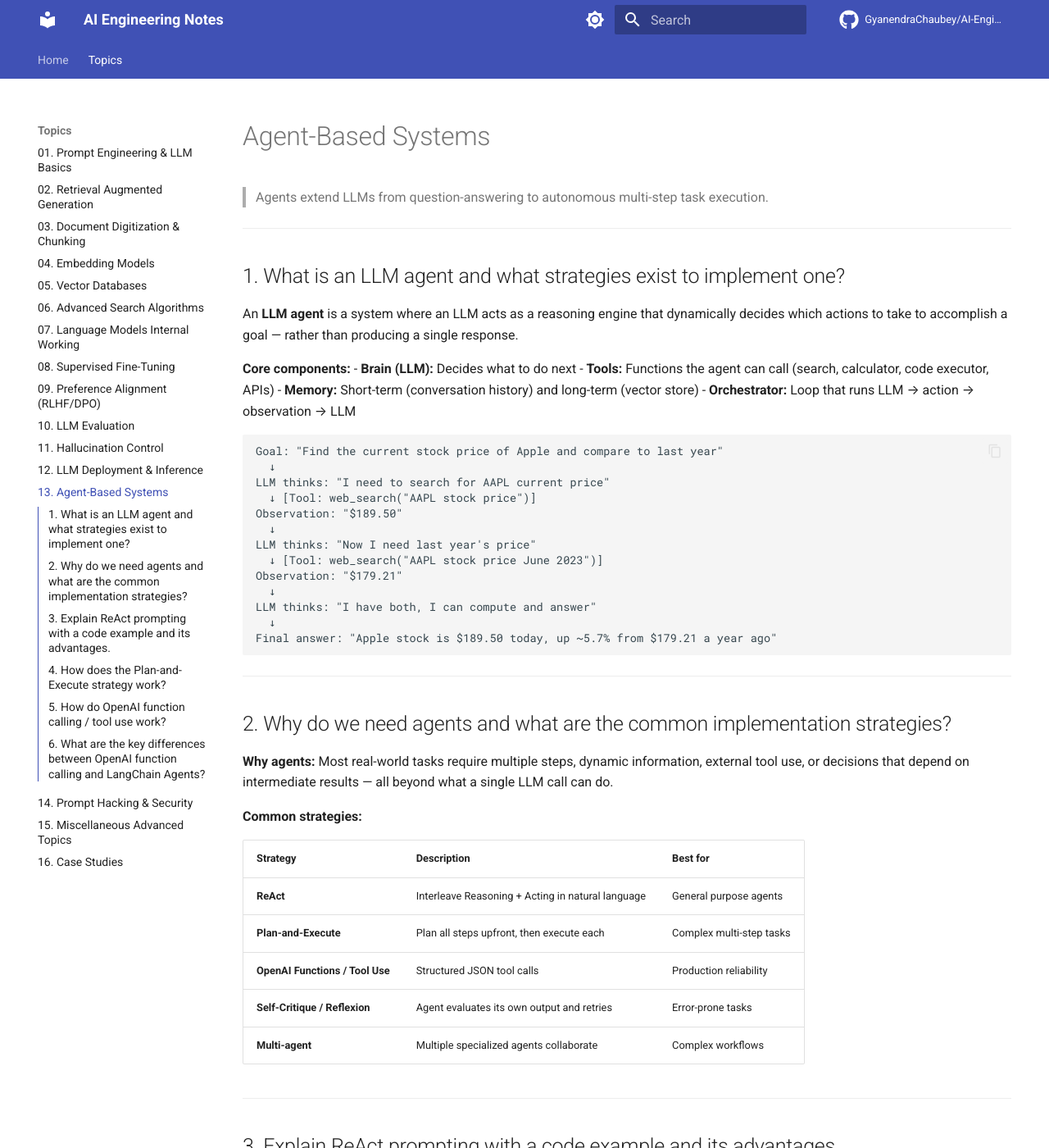
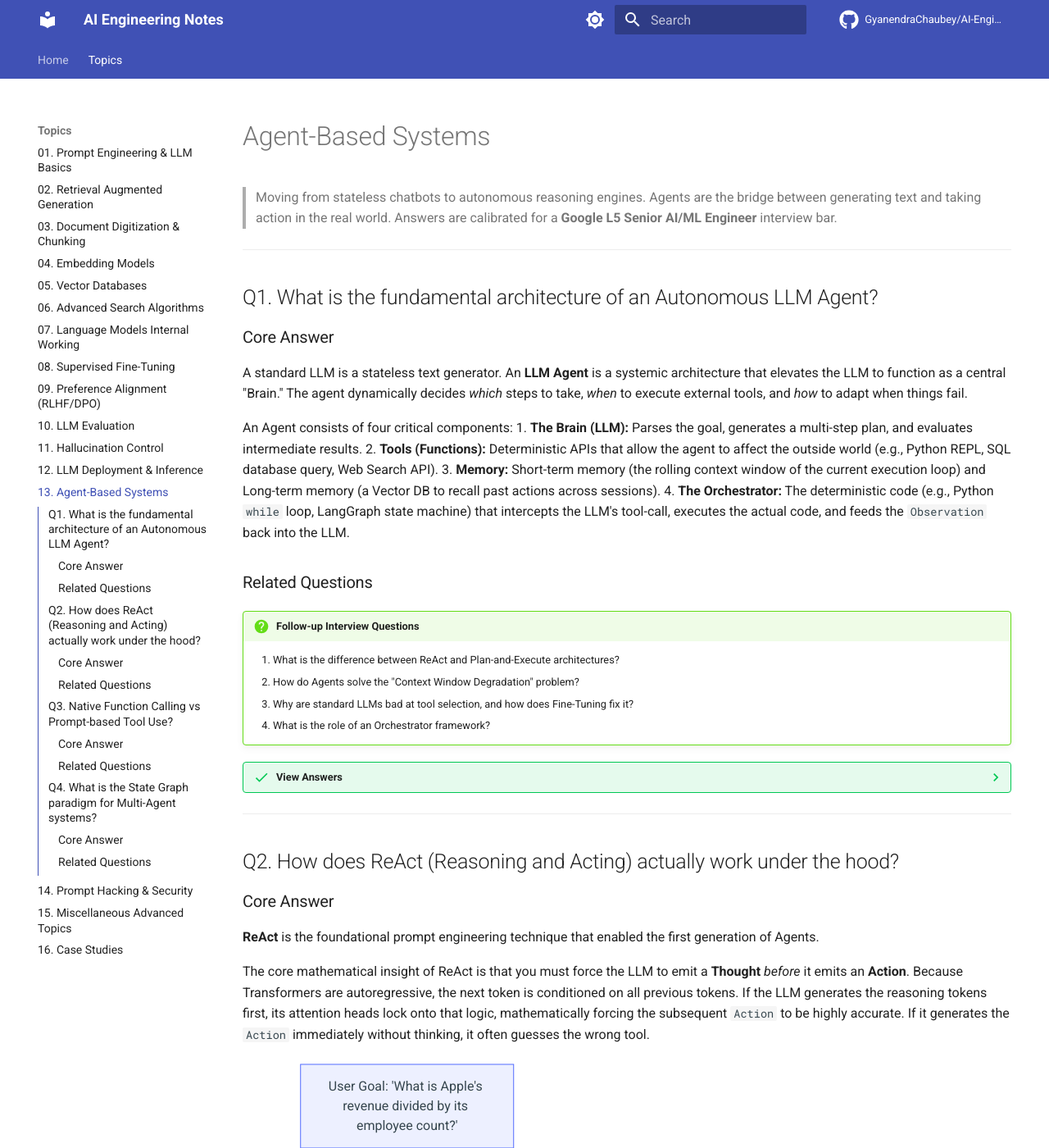
Before and after one commit to GyanendraChaubey/AI-Engineering-Notes, an MkDocs documentation site: the page built from docs/13-agents/README.md, in a window 1280 px wide and 1400 px high. Shown: the whole window at 82% size. Built offline with MkDocs 1.6.1 and Material for MkDocs 9.7.7, drawn with Linux system fonts in a browser that asks for light colours; comment, search, counter and statistics services are not loaded; some of the changed text lies outside the part shown.

Commit message:
Update Topic 13 (Agents) with L5 depth, diagrams, and follow-up Q&A

````diff
--- a/docs/13-agents/README.md
+++ b/docs/13-agents/README.md
@@ -1,256 +1,170 @@
 # Agent-Based Systems
 
-> Agents extend LLMs from question-answering to autonomous multi-step task execution.
+> Moving from stateless chatbots to autonomous reasoning engines. Agents are the bridge between generating text and taking action in the real world. Answers are calibrated for a **Google L5 Senior AI/ML Engineer** interview bar.
 
 ---
 
-## 1. What is an LLM agent and what strategies exist to implement one?
+## Q1. What is the fundamental architecture of an Autonomous LLM Agent?
 
-An **LLM agent** is a system where an LLM acts as a reasoning engine that dynamically decides which actions to take to accomplish a goal — rather than producing a single response.
+### Core Answer
 
-**Core components:**
-- **Brain (LLM):** Decides what to do next
-- **Tools:** Functions the agent can call (search, calculator, code executor, APIs)
-- **Memory:** Short-term (conversation history) and long-term (vector store)
-- **Orchestrator:** Loop that runs LLM → action → observation → LLM
+A standard LLM is a stateless text generator. An **LLM Agent** is a systemic architecture that elevates the LLM to function as a central "Brain." The agent dynamically decides *which* steps to take, *when* to execute external tools, and *how* to adapt when things fail.
 
-```
-Goal: "Find the current stock price of Apple and compare to last year"
-  ↓
-LLM thinks: "I need to search for AAPL current price"
-  ↓ [Tool: web_search("AAPL stock price")]
-Observation: "$189.50"
-  ↓
-LLM thinks: "Now I need last year's price"
-  ↓ [Tool: web_search("AAPL stock price June 2023")]
-Observation: "$179.21"
-  ↓
-LLM thinks: "I have both, I can compute and answer"
-  ↓
-Final answer: "Apple stock is $189.50 today, up ~5.7% from $179.21 a year ago"
-```
+An Agent consists of four critical components:
+1. **The Brain (LLM):** Parses the goal, generates a multi-step plan, and evaluates intermediate results.
+2. **Tools (Functions):** Deterministic APIs that allow the agent to affect the outside world (e.g., Python REPL, SQL database query, Web Search API).
+3. **Memory:** Short-term memory (the rolling context window of the current execution loop) and Long-term memory (a Vector DB to recall past actions across sessions).
+4. **The Orchestrator:** The deterministic code (e.g., Python `while` loop, LangGraph state machine) that intercepts the LLM's tool-call, executes the actual code, and feeds the `Observation` back into the LLM.
+
+### Related Questions
+
+!!! question "Follow-up Interview Questions"
+    1. What is the difference between ReAct and Plan-and-Execute architectures?
+    2. How do Agents solve the "Context Window Degradation" problem?
+    3. Why are standard LLMs bad at tool selection, and how does Fine-Tuning fix it?
+    4. What is the role of an Orchestrator framework?
+
+??? success "View Answers"
+    **1. ReAct vs Plan-and-Execute?**
+    **ReAct** is highly dynamic. The agent thinks one step ahead, takes an action, sees the result, and decides the next step. It is great for unpredictable tasks but prone to infinite loops. **Plan-and-Execute** uses a Planner LLM to write a 10-step rigid to-do list upfront, and an Executor LLM simply blindly runs the steps. It is vastly cheaper and faster, but if Step 2 fails, Step 3 through 10 will likely crash.
+
+    **2. Context Window Degradation?**
+    If an agent runs for 50 iterations, the context window fills up with thousands of tokens of tool outputs (e.g., massive JSON API responses). The self-attention mechanism becomes diluted, and the LLM "forgets" the original goal. Advanced agents use **Context Compression**: every 5 steps, a secondary LLM summarizes the raw tool outputs into a dense paragraph and clears the raw JSON from the active prompt.
+
+    **3. Fine-Tuning for Tool Use?**
+    Base LLMs struggle to output perfectly formatted JSON strings matching a tool's API schema. Modern models (like GPT-4 and Claude-3) are explicitly fine-tuned on millions of synthetic Tool-Calling datasets. They learn special control tokens that signal "I am invoking a function now," which dramatically reduces syntax errors compared to relying purely on prompt engineering.
+
+    **4. The Orchestrator?**
+    The LLM does not execute code. When an LLM outputs `search("AAPL")`, the LLM stops. The Orchestrator (your Python code) parses that string, makes the actual HTTP request to Google, takes the HTML result, and appends it to the LLM's prompt as `Observation: [Apple is at $150]`. The Orchestrator manages the infinite loop.
 
 ---
 
-## 2. Why do we need agents and what are the common implementation strategies?
+## Q2. How does ReAct (Reasoning and Acting) actually work under the hood?
 
-**Why agents:** Most real-world tasks require multiple steps, dynamic information, external tool use, or decisions that depend on intermediate results — all beyond what a single LLM call can do.
+### Core Answer
 
-**Common strategies:**
+**ReAct** is the foundational prompt engineering technique that enabled the first generation of Agents.
 
-| Strategy | Description | Best for |
-|---|---|---|
-| **ReAct** | Interleave Reasoning + Acting in natural language | General purpose agents |
-| **Plan-and-Execute** | Plan all steps upfront, then execute each | Complex multi-step tasks |
-| **OpenAI Functions / Tool Use** | Structured JSON tool calls | Production reliability |
-| **Self-Critique / Reflexion** | Agent evaluates its own output and retries | Error-prone tasks |
-| **Multi-agent** | Multiple specialized agents collaborate | Complex workflows |
+The core mathematical insight of ReAct is that you must force the LLM to emit a **Thought** *before* it emits an **Action**. Because Transformers are autoregressive, the next token is conditioned on all previous tokens. If the LLM generates the reasoning tokens first, its attention heads lock onto that logic, mathematically forcing the subsequent `Action` to be highly accurate. If it generates the `Action` immediately without thinking, it often guesses the wrong tool.
+
+```mermaid
+flowchart TD
+    A["User Goal: 'What is Apple's revenue divided by its employee count?'"] --> B["Agent Loop Starts"]
+
+    B --> C["LLM Generates THOUGHT"]
+    C -.->|"Thought: 'I need Apple's revenue first. I will search the web.'"| D["LLM Generates ACTION"]
+
+    D -.->|"Action: WebSearch(query='Apple 2023 revenue')"| E{"Orchestrator Intercepts"}
+
+    E --> F["Execute Web Search API"]
+    F --> G["Return OBSERVATION"]
+
+    G -.->|"Observation: '$383 Billion'"| H{"Goal Reached?"}
+
+    H -->|"No"| C
+    H -->|"Yes (Calculated final number)"| I["LLM Generates FINAL ANSWER"]
+```
+
+### Related Questions
+
+!!! question "Follow-up Interview Questions"
+    1. Why does ReAct suffer from the "Infinite Loop" problem?
+    2. How do you implement early stopping or budget constraints in ReAct?
+    3. What is Reflexion (Self-Critique)?
+    4. How does ReAct handle multi-tool dependencies?
+
+??? success "View Answers"
+    **1. The Infinite Loop?**
+    If the Web Search tool returns "Error 404", the LLM might generate: *Thought: The search failed. I will try again. Action: WebSearch(query='Apple 2023 revenue')*. It will do this indefinitely. Because LLMs lack a sense of absolute time or iteration count, they easily get trapped in localized logical loops if an observation fails to push their internal state forward.
+
+    **2. Budget Constraints?**
+    The Orchestrator must enforce a `max_iterations` counter (usually 10-15). If the loop hits the limit, the Orchestrator injects a forced system prompt: *"SYSTEM WARNING: You have reached the maximum allowed steps. You must output the FINAL ANSWER immediately based on your current knowledge, or say you failed."*
+
+    **3. Reflexion?**
+    Reflexion is a variant of ReAct where you add an explicit self-critique step. After receiving an Observation, the LLM must generate a `Critique` token: *"Did my previous action succeed? If not, why?"* This forces the model to evaluate its own failure before attempting a new action, breaking the infinite loop phenomenon.
+
+    **4. Multi-Tool Dependencies?**
+    In standard ReAct, tools are executed sequentially. If an agent needs to search for Apple and Microsoft, it takes two full iterations (Thought -> Search Apple -> Observe -> Thought -> Search MSFT -> Observe). This is incredibly slow and expensive.
 
 ---
 
-## 3. Explain ReAct prompting with a code example and its advantages.
+## Q3. Native Function Calling vs Prompt-based Tool Use?
 
-**ReAct (Reasoning + Acting)** interleaves thinking and tool use in a loop: the model writes a `Thought`, takes an `Action`, receives an `Observation`, and repeats.
+### Core Answer
 
-```python
-from langchain.agents import AgentExecutor, create_react_agent
-from langchain_openai import ChatOpenAI
-from langchain.tools import tool
-from langchain import hub
+Early Agent frameworks (like old LangChain) relied on **Prompt-based Tool Use**. You had to inject a massive system prompt describing all tools, and beg the model to output a specific string format (e.g., `Action: Calculator, Input: {"eq": "2+2"}`). The LLM frequently hallucinated the JSON syntax, crashing the agent.
 
-@tool
-def calculator(expression: str) -> str:
-    """Evaluate a mathematical expression. Input: a math expression string."""
-    return str(eval(expression))
+Modern systems use **Native Function Calling** (OpenAI/Anthropic tool schemas). You define your tools using strictly typed JSON Schemas (or Python Pydantic models) and pass them to the API via a dedicated `tools=[]` parameter.
 
-@tool
-def web_search(query: str) -> str:
-    """Search the web for information."""
-    # In production: call real search API
-    return f"Search results for: {query}"
+The LLM provider's backend is explicitly fine-tuned to recognize this schema. Instead of generating natural language text, the API pauses and returns a highly deterministic, syntactically perfect JSON object representing the tool call.
 
-tools = [calculator, web_search]
-llm = ChatOpenAI(model="gpt-4o", temperature=0)
+### Related Questions
 
-# ReAct prompt structures the Thought/Action/Observation loop
-prompt = hub.pull("hwchase17/react")
-agent = create_react_agent(llm, tools, prompt)
-agent_executor = AgentExecutor(agent=agent, tools=tools, verbose=True)
+!!! question "Follow-up Interview Questions"
+    1. How do you define a Tool Schema using Pydantic?
+    2. How do you force a model to use a specific tool?
+    3. What is Parallel Function Calling?
+    4. Why should you avoid LangChain's generic `AgentExecutor` in production?
 
-result = agent_executor.invoke({
-    "input": "What is 15% of Apple's 2023 revenue of $383.3 billion?"
-})
+??? success "View Answers"
+    **1. Pydantic Tool Schemas?**
+    Instead of writing raw JSON schema, production Python systems use Pydantic. You define a class `class WeatherRequest(BaseModel): city: str = Field(..., description="The city name")`. Libraries like Instructor or LangChain automatically compile this Pydantic class into the exact JSON schema OpenAI expects, guaranteeing type safety in your Python orchestrator.
 
-# Model internally generates:
-# Thought: I need to calculate 15% of 383.3 billion
-# Action: calculator
-# Action Input: 383.3 * 0.15
-# Observation: 57.495
-# Thought: I have the answer
-# Final Answer: 15% of Apple's 2023 revenue is approximately $57.5 billion
-```
+    **2. Forcing Tool Use?**
+    APIs expose a `tool_choice` parameter. By default, it is set to `"auto"` (the LLM decides). If you set `tool_choice={"type": "function", "function": {"name": "get_weather"}}`, you mathematically force the LLM's first output to be that specific tool call, entirely bypassing its decision-making process.
 
-**Advantages of ReAct:**
-- Transparent reasoning — you can see every thought step
-- Dynamic tool selection based on context
-- Self-correcting — bad observation leads to revised reasoning
-- No upfront planning needed — adapts to intermediate results
+    **3. Parallel Function Calling?**
+    Modern function calling supports emitting arrays of tool calls. If the user asks for the weather in Tokyo, London, and New York, the LLM can output a single array containing three separate JSON tool-calls. The Orchestrator executes all three HTTP requests asynchronously in parallel, collapsing three ReAct iterations into one.
 
-**Limitation:** Can get stuck in loops or make too many tool calls for simple tasks.
+    **4. LangChain `AgentExecutor` in Production?**
+    LangChain's generic `AgentExecutor` hides the ReAct `while` loop behind a massive wall of opaque abstractions. When the agent fails, it is incredibly difficult to debug the exact prompt that was sent or inject custom failure-recovery logic. Production systems either write the `while` loop from scratch in pure Python, or use state-machine frameworks like LangGraph.
 
 ---
 
-## 4. How does the Plan-and-Execute strategy work?
+## Q4. What is the State Graph paradigm for Multi-Agent systems?
 
-Plan-and-Execute separates planning from execution:
+### Core Answer
 
-1. **Planner LLM:** Given the goal, generates a complete multi-step plan
-2. **Executor:** Executes each step in order, often using a separate (cheaper) LLM
+Single agents fail at complex, long-running tasks (like writing a software application). The context window becomes a messy soup of conflicting thoughts, code snippets, and API errors, causing the single LLM to completely lose track of the goal.
 
-```python
-from langchain_experimental.plan_and_execute import PlanAndExecute, load_agent_executor, load_chat_planner
+**Multi-Agent State Graphs** (e.g., LangGraph, AutoGen) solve this by abandoning the massive single `while` loop. Instead, you define distinct, highly specialized Agents (e.g., a *Researcher*, a *Coder*, and a *Reviewer*).
 
-llm = ChatOpenAI(model="gpt-4o")
-planner = load_chat_planner(llm)
-executor = load_agent_executor(llm, tools)
+These agents are modeled as **Nodes** in a cyclical Graph. You define a strict, typed **State Object**. The State Object is passed from Node to Node. The *Coder* node only sees the specific variables in the State it needs, writes the code, updates the State, and routes to the *Reviewer* node.
 
-agent = PlanAndExecute(planner=planner, executor=executor)
+```mermaid
+flowchart TD
+    A["User Request"] --> B("Researcher Node (Agent)")
 
-result = agent.run("Research the top 3 AI companies by valuation and create a comparison table")
+    B -->|"Updates State with Research Docs"| C("Coder Node (Agent)")
 
-# Internally:
-# PLAN:
-#   Step 1: Search for top AI companies by valuation
-#   Step 2: Find valuation of company 1
-#   Step 3: Find valuation of company 2
-#   Step 4: Find valuation of company 3
-#   Step 5: Create comparison table
-#
-# EXECUTE: Run each step sequentially
+    C -->|"Updates State with Python Code"| D("Reviewer Node (Agent)")
+
+    D --> E{"Passes Tests?"}
+
+    E -->|"No (Updates State with Errors)"| C
+    E -->|"Yes"| F["Final Output"]
 ```
 
-**Best for:** Tasks with a clear structure that can be planned upfront — research tasks, document creation, multi-step data processing.
+### Related Questions
 
-**Weakness:** The plan is fixed — if step 2 returns unexpected results, the plan doesn't adapt (unlike ReAct which adapts dynamically).
+!!! question "Follow-up Interview Questions"
+    1. What is the difference between a Sequential Chain and a State Graph?
+    2. How does AutoGen handle Conversational Multi-Agent architectures?
+    3. What is the "Lost in the Middle" problem in Multi-Agent memory?
+    4. When should you use a Multi-Agent system versus a Single Agent with many tools?
 
----
+??? success "View Answers"
+    **1. Chain vs Graph?**
+    A Chain (like `LLMChain`) is a strictly linear DAG (Directed Acyclic Graph). Step A -> Step B -> Step C. It cannot loop. A State Graph allows cyclical routing. If the Reviewer rejects the code, the graph routes *backward* to the Coder node, creating a dynamic `while` loop governed by explicit edge logic rather than LLM guesswork.
 
-## 5. How do OpenAI function calling / tool use work?
+    **2. Conversational AutoGen?**
+    AutoGen (by Microsoft) treats agents as simulated human conversants. Instead of passing a rigid State object, the agents "chat" with each other in a group thread. The Coder posts a message, the Reviewer reads the message and posts a critique. This is easier to prototype but heavily prone to hallucination because it relies on unstructured natural language parsing to maintain state.
 
-Instead of generating tool calls in natural language (like ReAct), OpenAI function calling outputs **structured JSON** — more reliable and parseable.
+    **3. "Lost in the Middle"?**
+    If the Coder and Reviewer loop 20 times, the State Object (or chat thread) becomes massive. LLMs suffer from the "Lost in the Middle" phenomenon—they pay heavy attention to the very beginning and very end of a prompt, but completely ignore facts buried in the middle of a massive context window. You must explicitly truncate or summarize the State Object at each node boundary.
 
-```python
-from openai import OpenAI
-import json
-
-client = OpenAI()
-
-# Define tools with JSON schemas
-tools = [
-    {
-        "type": "function",
-        "function": {
-            "name": "get_weather",
-            "description": "Get current weather for a city",
-            "parameters": {
-                "type": "object",
-                "properties": {
-                    "city": {"type": "string", "description": "City name"},
-                    "unit": {"type": "string", "enum": ["celsius", "fahrenheit"]}
-                },
-                "required": ["city"]
-            }
-        }
-    }
-]
-
-# First call: LLM decides to call a tool
-response = client.chat.completions.create(
-    model="gpt-4o",
-    messages=[{"role": "user", "content": "What's the weather in Tokyo?"}],
-    tools=tools,
-    tool_choice="auto"
-)
-
-# Extract tool call
-tool_call = response.choices[0].message.tool_calls[0]
-function_name = tool_call.function.name      # "get_weather"
-arguments = json.loads(tool_call.function.arguments)  # {"city": "Tokyo"}
-
-# Execute the actual function
-weather_result = get_weather(**arguments)
-
-# Second call: feed result back to LLM
-messages = [
-    {"role": "user", "content": "What's the weather in Tokyo?"},
-    response.choices[0].message,  # Assistant's tool call message
-    {
-        "role": "tool",
-        "tool_call_id": tool_call.id,
-        "content": json.dumps(weather_result)
-    }
-]
-
-final_response = client.chat.completions.create(
-    model="gpt-4o",
-    messages=messages
-)
-print(final_response.choices[0].message.content)
-```
-
-**Key advantage:** Structured JSON output is predictable and doesn't require parsing natural language — far more reliable for production.
-
----
-
-## 6. What are the key differences between OpenAI function calling and LangChain Agents?
-
-| Aspect | OpenAI Function Calling | LangChain Agents |
-|---|---|---|
-| **Output format** | Structured JSON (reliable) | Natural language + structured (varies) |
-| **Provider lock-in** | OpenAI / Anthropic specific | Provider-agnostic |
-| **Flexibility** | Lower — must use their schema format | Higher — supports custom agents |
-| **Reliability** | High — deterministic JSON parsing | Lower — natural language parsing can fail |
-| **Abstraction** | Low-level — you manage the loop | High-level — loop managed by LangChain |
-| **Multi-step loops** | Manual — you implement the agent loop | Automatic — `AgentExecutor` handles it |
-| **Debugging** | More transparent | Can be opaque |
-
-**When to use OpenAI function calling:** Production systems where reliability matters, simple tool-use scenarios.
-
-**When to use LangChain Agents:** Rapid prototyping, complex multi-agent systems, provider flexibility needed.
-
-**In production, prefer function calling** — the structured output eliminates parsing failures that plague ReAct-style agents.
-
-```python
-# Production pattern: explicit tool loop with function calling
-def run_agent(user_message, max_iterations=10):
-    messages = [{"role": "user", "content": user_message}]
-
-    for i in range(max_iterations):
-        response = client.chat.completions.create(
-            model="gpt-4o",
-            messages=messages,
-            tools=tools,
-            tool_choice="auto"
-        )
-
-        msg = response.choices[0].message
-
-        # If no tool calls, we're done
-        if not msg.tool_calls:
-            return msg.content
-
-        # Execute all tool calls
-        messages.append(msg)
-        for tc in msg.tool_calls:
-            result = execute_tool(tc.function.name, json.loads(tc.function.arguments))
-            messages.append({
-                "role": "tool",
-                "tool_call_id": tc.id,
-                "content": str(result)
-            })
-
-    return "Max iterations reached"
-```
+    **4. Multi-Agent vs Single-Agent?**
+    If the task requires less than 5 steps and uses 3 tools, use a Single Agent with Function Calling. It is faster, cheaper, and easier to debug. If the task requires distinct personas, conflicting validation (a creator vs a critic), or takes hundreds of steps (like autonomous software engineering), you must use a Multi-Agent State Graph to isolate the context windows and enforce strict routing.
 
 ---
 
````
